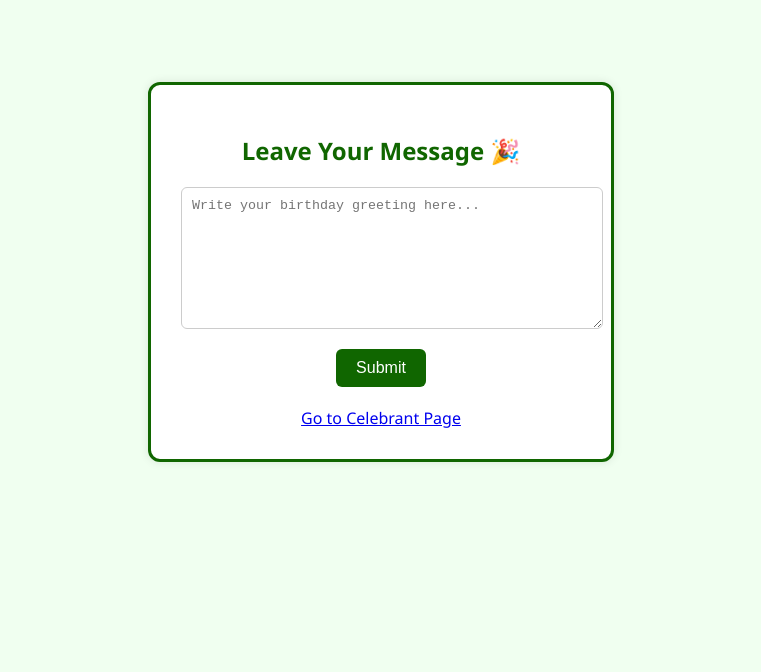
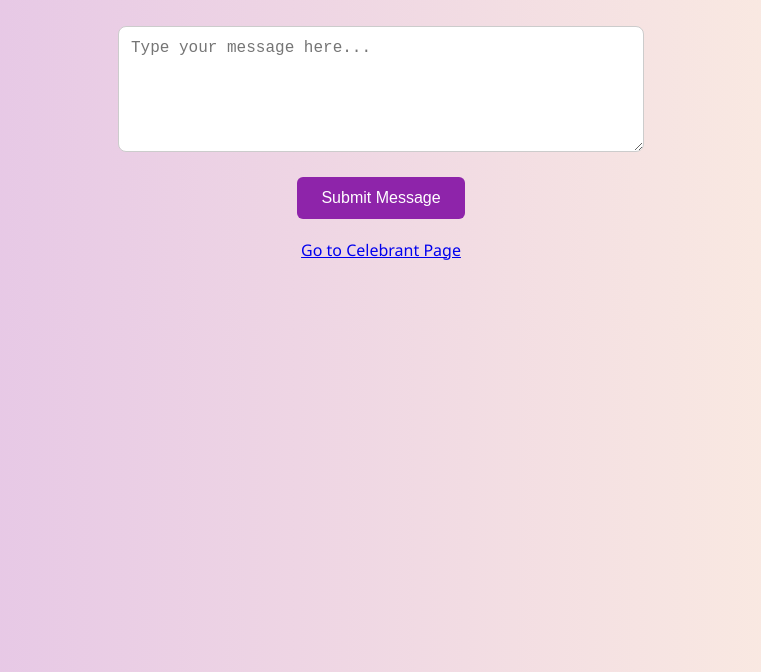
Before and after one commit to asnairahbarz/birthday-app1, a website: page greet.html in a window 1280 px wide. Shown: the part 128-800 px from the top of the page, without its empty margins (259-1020 px from the left). Drawn offline with Linux system fonts and the light colour scheme.

Commit message:
Update greet.html

```diff
--- a/greet.html
+++ b/greet.html
@@ -1,90 +1,76 @@
-
 <!DOCTYPE html>
 <html lang="en">
 <head>
   <meta charset="UTF-8" />
-  <title>Leave a Birthday Message</title>
-  <meta name="viewport" content="width=device-width, initial-scale=1.0">
+  <title>Write a Message for Dr. Nelia</title>
+  <meta name="viewport" content="width=device-width, initial-scale=1.0" />
   <style>
     body {
-      background: #f0fff0;
       font-family: 'Segoe UI', sans-serif;
-      display: flex;
-      align-items: center;
-      justify-content: center;
-      height: 100vh;
-      margin: 0;
+      background: linear-gradient(to right, #e1bee7, #fff3e0);
+      text-align: center;
+      padding: 40px;
     }
-    .form-container {
-      background: white;
-      padding: 30px;
-      border-radius: 12px;
-      box-shadow: 0 0 10px rgba(0,0,0,0.1);
-      width: 90%;
-      max-width: 400px;
-      text-align: center;
-      border: 3px solid #106600;
-    }
-    h2 {
-      margin-bottom: 20px;
-      color: #106600;
+    h1 {
+      color: #6a1b9a;
     }
     textarea {
       width: 100%;
-      height: 120px;
-      padding: 10px;
+      max-width: 500px;
+      height: 100px;
+      padding: 12px;
+      font-size: 1rem;
+      border-radius: 8px;
       border: 1px solid #ccc;
+      margin-top: 20px;
+    }
+    .button {
+      background-color: #8e24aa;
+      color: white;
+      padding: 12px 24px;
+      font-size: 1rem;
+      border: none;
       border-radius: 6px;
-      resize: vertical;
-    }
-    button {
-      margin-top: 15px;
-      background: #106600;
-      color: white;
-      border: none;
-      padding: 10px 20px;
-      border-radius: 6px;
+      margin-top: 20px;
       cursor: pointer;
-      font-size: 1rem;
     }
     .success {
       color: green;
-      margin-top: 15px;
+      margin-top: 20px;
+      font-weight: bold;
     }
   </style>
 </head>
 <body>
-  <div class="form-container">
-    <h2>Leave Your Message 🎉</h2>
-    <form id="messageForm">
-      <textarea id="message" placeholder="Write your birthday greeting here..." required></textarea><br>
-      <button type="submit">Submit</button>
-    </form>
-    <a href="celebrant.html" style="display:block; margin-top:20px;">Go to Celebrant Page</a>
-    <div class="success" id="successMsg" style="display:none;">Message submitted! 🎉</div>
-  </div>
+  <h1>Write Your Birthday Greeting to Dr. Nelia</h1>
+  <textarea id="messageBox" placeholder="Type your message here..."></textarea><br>
+  <button class="button" onclick="submitMessage()">Submit Message</button>
+  <a href="celebrant.html" style="display:block; margin-top:20px;">Go to Celebrant Page</a>
+  <div class="success" id="successMsg"></div>
 
   <script>
-    const form = document.getElementById("messageForm");
-    const successMsg = document.getElementById("successMsg");
+    function submitMessage() {
+      const msg = document.getElementById("messageBox").value.trim();
+      const successMsg = document.getElementById("successMsg");
 
-    form.addEventListener("submit", function (e) {
-      e.preventDefault();
-      const msg = document.getElementById("message").value.trim();
-      if (!msg) return;
+      if (msg === "") {
+        successMsg.style.color = "red";
+        successMsg.textContent = "Please write a message.";
+        return;
+      }
 
-      fetch("/submit", {
-        method: "POST",
-        headers: { "Content-Type": "application/json" },
+      fetch('/messages', {
+        method: 'POST',
+        headers: { 'Content-Type': 'application/json' },
         body: JSON.stringify({ message: msg })
       })
       .then(res => res.json())
       .then(data => {
-        successMsg.style.display = "block";
-        form.reset();
-        setTimeout(() => successMsg.style.display = "none", 3000);
+        successMsg.style.color = "green";
+        successMsg.textContent = "Message submitted successfully!";
+        document.getElementById("messageBox").value = "";
       });
-    });
+    }
   </script>
 </body>
 </html>
```
